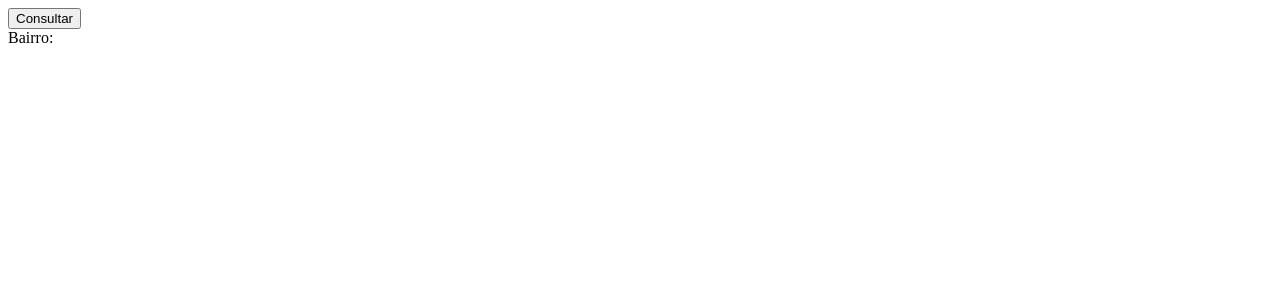
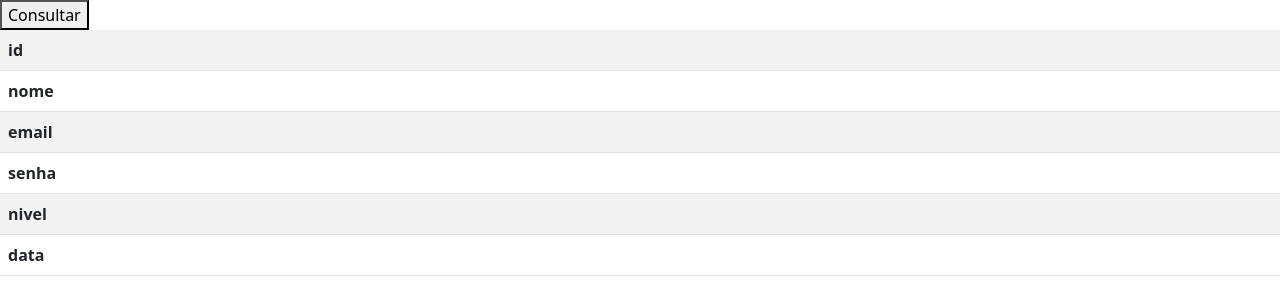
Before and after one commit to Marisilvs/Consultar_cep, a plain HTML site: page index.html in a window 1280 px wide. Drawn offline with nearby package versions, Linux system fonts and the light colour scheme.

Commit message:
Código completo

```diff
--- a/index.html
+++ b/index.html
@@ -4,24 +4,53 @@
     <meta charset="UTF-8">
     <meta http-equiv="X-UA-Compatible" content="IE=edge">
     <meta name="viewport" content="width=device-width, initial-scale=1.0">
+
+    <link href="https://cdn.jsdelivr.net/npm/bootstrap@5.1.3/dist/css/bootstrap.min.css" rel="stylesheet" integrity="sha384-1BmE4kWBq78iYhFldvKuhfTAU6auU8tT94WrHftjDbrCEXSU1oBoqyl2QvZ6jIW3" crossorigin="anonymous">
+
     <title>Consultar CEP</title>
 </head>
 <body>
     <button onclick="consultarCep()">Consultar</button> <!--onclick para criar um botão-->
 
-    <div>
-        <label for="">Bairro: </label>
-        <h4 id="bairro"></h4>
-    </div>
+    <div id="app"></div>
 
+    <table class="table table-sucess table-striped">
+        <tbody>
+            <tr>
+                <th scope="row">id</th>
+                <td id="id"></td>
+            </tr>
+            <tr>
+                <th scope="row">nome</th>
+                <td id="nome"></td>
+            </tr>
+            <tr>
+                <th scope="row">email</th>
+                <td id="email"></td>
+            </tr>
+            <tr>
+                <th scope="row">senha</th>
+                <td id="senha"></td>
+            </tr>
+            <tr>
+                <th scope="row">nivel</th>
+                <td id="nivel"></td>
+            </tr>
+            <tr>
+                <th scope="row">data</th>
+                <td id="data"></td>
+            </tr>
+        </tbody>
+    </table>
 <!--Script pode ser feito dentro do head ou no final do body, mais geralmente é feito ao final do body-->
 <!--"new" comando para criar um objeto, um construtor-->
     <script type="application/javascript">
-        var cep = document.getElementById('bairro')
+        var id = document.getElementById('id');
+        var elApp = document.getElementById('app')
         function consultarCep(){
             var xhr = new XMLHttpRequest();  //instanciando um obj, criando
 
-            xhr.open('GET','algum link');  //xhr agora se torna um objeto com recursos e métodos
+            xhr.open('GET','https://www.barth.com.br/project2MJA/usuarios/verificarUsuario.php?email=admin@admin.com&senha=123');  //xhr agora se torna um objeto com recursos e métodos
             //essa linha abre uma requisição de algum serviço
 
             xhr.send(null);  //fica como null pq n vai enviar nada, só quer receber dados
@@ -29,7 +58,15 @@
             xhr.onreadystatechange = function(){ //criou uma função anônima
                 if(xhr.readyState === 4){ //readyState indica se a função esta ok, se conseguiu conexão
                     var res = JSON.parse(xhr.responseText); //resonseText indica se o texto está la dentro, "parse" serve para transformar o texto em um obj jason
-                    console.log(res);
+
+                    id.innerText = res.id
+                    nome.innerText = res.nome
+                    email.innerText = res.email
+                    senha.innerText = res.senha
+                    nivel.innerText = res.nivel
+                    data.innerText = res.data
+
+
                 }
 
             };  // onreadystatechange (estou pronto), esse método verifica se ouve alguma alteração de estado
```
